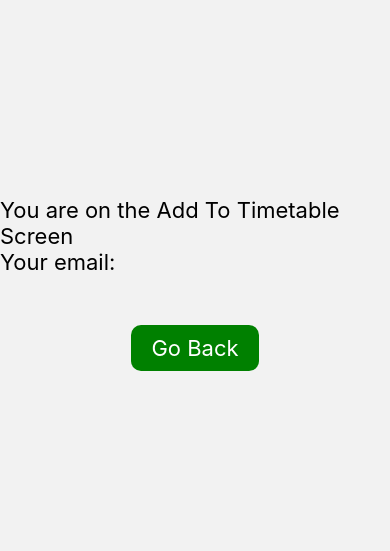
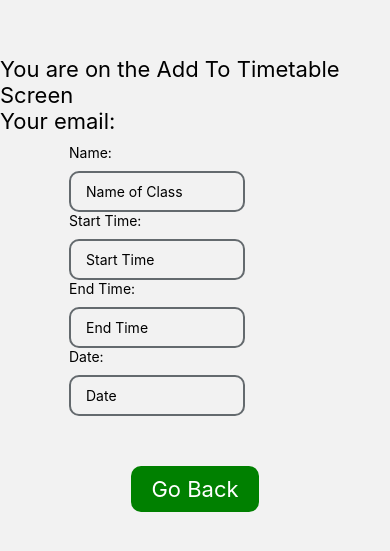
Before and after one commit to Oskar-Ciebien/Timetable_Application, a React Native app: screen /AddTimetable in a window 390 px wide. Shown: the part 143-694 px from the top of the page. Built offline with nearby package versions, Linux system fonts and the light colour scheme; no server answers.

Commit message:
Added Name, Start, End Times and Date to AddTimetableScreen, with no functionality

```diff
--- a/screens/AddTimetableScreen.js
+++ b/screens/AddTimetableScreen.js
@@ -18,6 +18,11 @@ const AddTimetableScreen = () => {
   // Navigation
   const navigation = useNavigation();
 
+  const [name, setName] = useState("");
+  const [startTime, setStartTime] = useState("");
+  const [endTime, setEndTime] = useState("");
+  const [date, setDate] = useState("");
+
   // Back to Home Tabs
   const goHome = () => {
     console.log("Pressed Go Home Tabs");
@@ -29,6 +34,37 @@ const AddTimetableScreen = () => {
       <View style={styles.textContainer}>
         <Text style={styles.text}>You are on the Add To Timetable Screen</Text>
         <Text style={styles.text}>Your email: {auth.currentUser?.email}</Text>
+      </View>
+
+      <View style={styles.textContainer}>
+        <Text>Name:</Text>
+        <TextInput
+          placeholder="Name of Class"
+          value={name}
+          onChangeText={(text) => setName(text)}
+          style={styles.input}
+        />
+        <Text>Start Time:</Text>
+        <TextInput
+          placeholder="Start Time"
+          value={startTime}
+          onChangeText={(text) => setStartTime(text)}
+          style={styles.input}
+        />
+        <Text>End Time:</Text>
+        <TextInput
+          placeholder="End Time"
+          value={endTime}
+          onChangeText={(text) => setEndTime(text)}
+          style={styles.input}
+        />
+        <Text>Date:</Text>
+        <TextInput
+          placeholder="Date"
+          value={date}
+          onChangeText={(text) => setDate(text)}
+          style={styles.input}
+        />
       </View>
 
       <TouchableOpacity onPress={goHome} style={styles.homeButton}>
```
